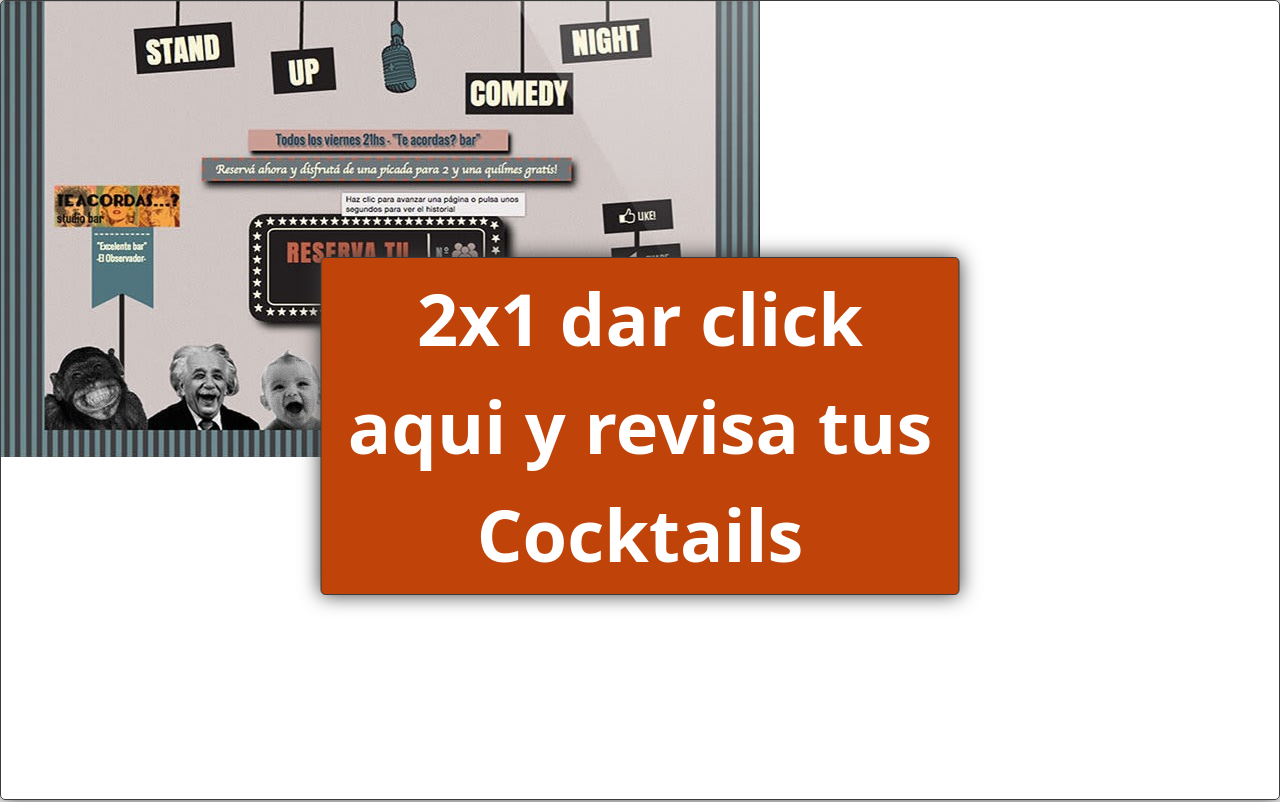
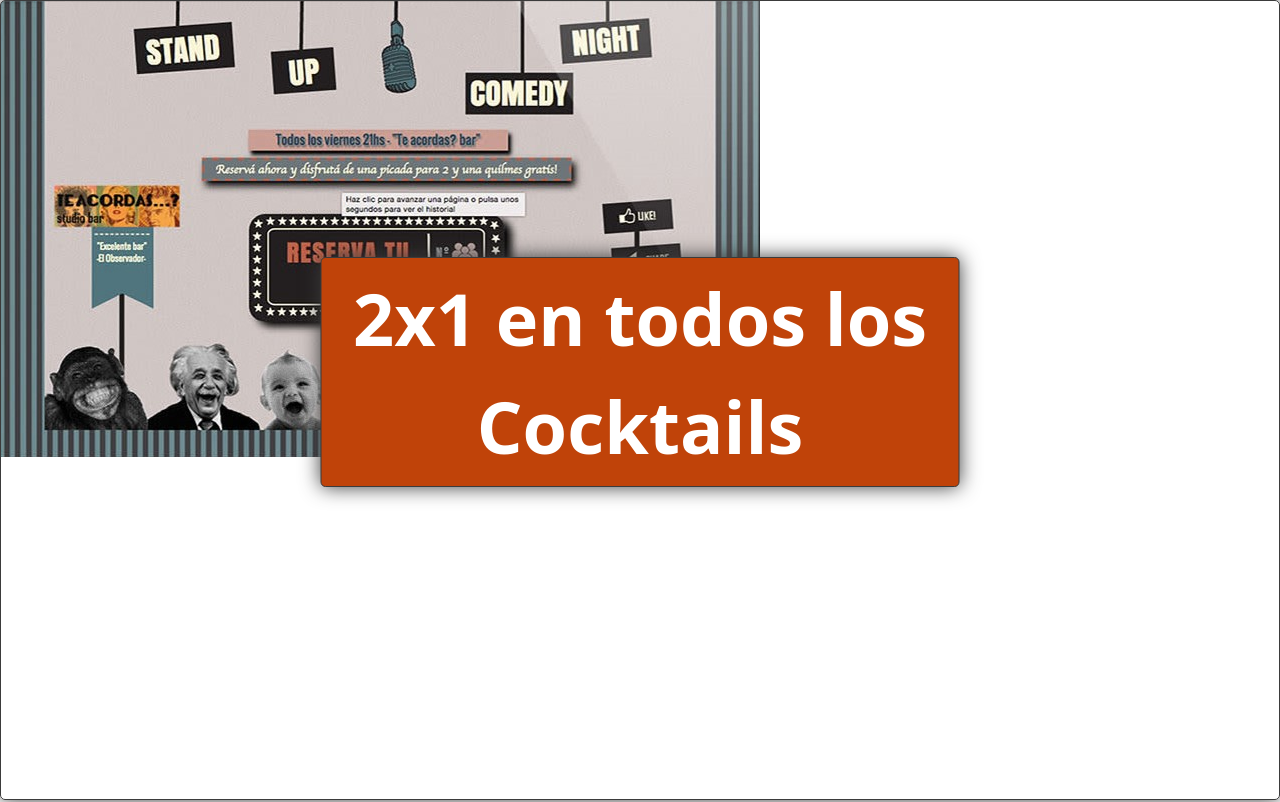
Before and after one commit to diegocabre/ConsumoApi, a React (Vite) app: page / in a window 1280 px wide. Shown: the top 802 px of the page. Built offline with nearby package versions, Linux system fonts and the light colour scheme; no server answers.

Commit message:
proyecto terminado con mensaje

```diff
--- a/src/components/Landing.jsx
+++ b/src/components/Landing.jsx
@@ -1,15 +1,14 @@
 export default function Landing() {
     const scrollToSection = (sectionId) => {
         const section = document.getElementById(sectionId);
-        if (section) {
+        if (section !== null) {
             section.scrollIntoView({ behavior: "smooth" });
         }
     }
 
     return (
         <div className="landing">
-            <button className="btn" onClick={() => scrollToSection("section")}>2x1 dar click aqui y revisa tus Cocktails</button>
+            <button className="btn" onClick={() => scrollToSection("section")}>2x1 en todos los Cocktails</button>
         </div>
-
     )
 }
```
